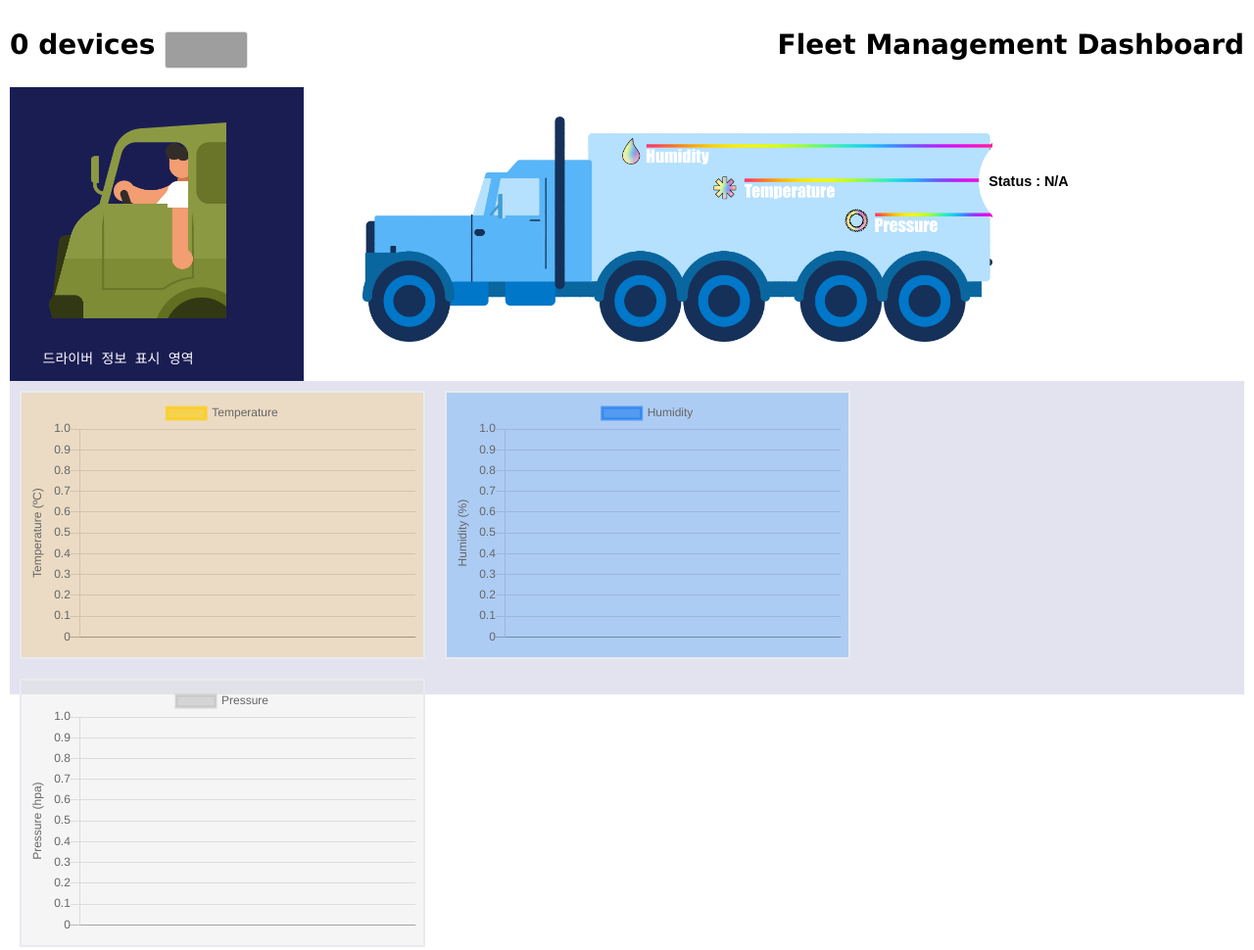
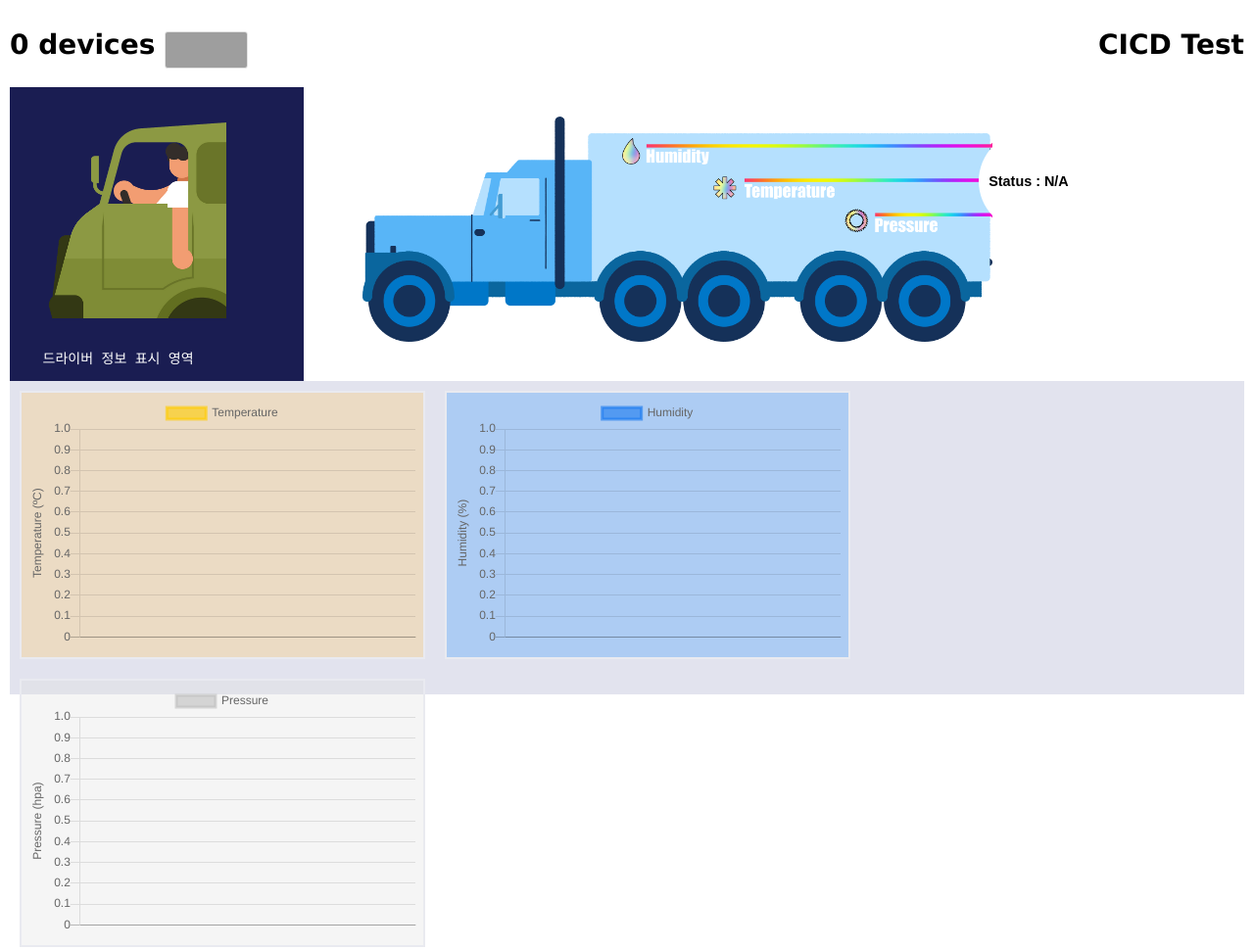
Before and after one commit to git-groper/rapa-prj, a website: page webapp-iothub-dashboard/public/index.html in a window 1280 px wide. Shown: the whole page at 98% size. Drawn offline with nearby package versions, Linux system fonts and the light colour scheme; grey boxes are pictures that could not be loaded.

Commit message:
cicd test

```diff
--- a/webapp-iothub-dashboard/public/index.html
+++ b/webapp-iothub-dashboard/public/index.html
@@ -20,7 +20,7 @@
             <span id="deviceCount">0 devices</span>
             <select id="listOfDevices" class="select_box"></select>
         </span>
-        <span>Fleet Management Dashboard</span>
+        <span>CICD Test</span>
     </h1>
     <div id="nav">
         <span id="navDeviceInfo"><br>
```
